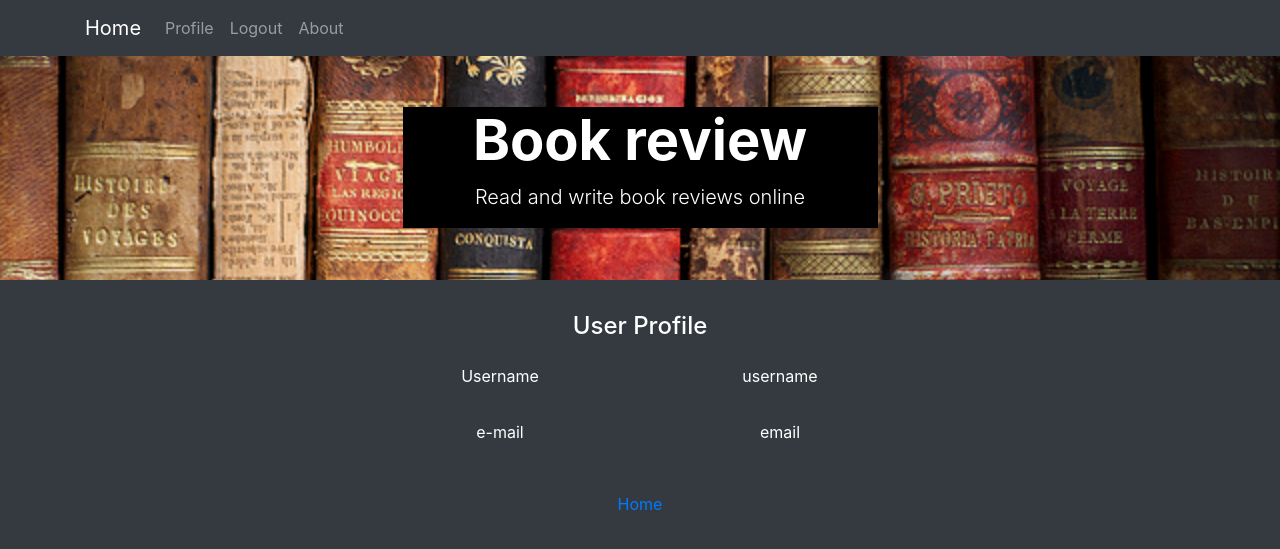
After one commit to ema00/cs50w_project01, a Flask app: page /profile in a window 1280 px wide. The commit adds this page. Shown: the top 549 px of the page. Run offline with Flask 2, Linux system fonts and the light colour scheme; some libraries are stand-ins or nearby versions.

Commit message:
added profile.html

```diff
--- a/application.py
+++ b/application.py
@@ -65,5 +65,11 @@ def register_post():
     return render_template("register.html", message="User data not valid.")
 
 
+@app.route("/profile", methods=["GET"])
+def profile():
+    # FOR NOW, JUST RENDER A MOCK TEMPLATE
+    return render_template("profile.html", username = "USER", email = "usermail@usermail.com")
+
+
 def user_credentials_ok(username, password):
     return username == "user" and password == "pass"
--- a/templates/index.html
+++ b/templates/index.html
@@ -13,7 +13,7 @@
 
 {% block actions_anchors %}
     <li class="nav-item">
-        <a class="nav-link" href="{{ url_for('index') }}">Profile</a>
+        <a class="nav-link" href="{{ url_for('profile') }}">Profile</a>
     </li>
     <li class="nav-item">
         <a class="nav-link" href="{{ url_for('index') }}">Logout</a>
--- /dev/null
+++ b/templates/profile.html
@@ -0,0 +1,58 @@
+{% extends "layout.html" %}
+
+
+{% block title %}
+    Book review
+{% endblock %}
+
+
+{% block home_anchor %}
+    <a class="navbar-brand" href="{{ url_for('index') }}">Home</a>
+{% endblock %}
+
+
+{% block actions_anchors %}
+    <li class="nav-item">
+        <a class="nav-link" href="{{ url_for('profile') }}">Profile</a>
+    </li>
+    <li class="nav-item">
+        <a class="nav-link" href="{{ url_for('index') }}">Logout</a>
+    </li>
+    <li class="nav-item">
+        <a class="nav-link" href="{{ url_for('index') }}">About</a>
+    </li>
+{% endblock %}
+
+
+{% block form_search %}
+{% endblock %}
+
+
+{% block content %}
+    <div class="container text-center">
+
+        <h4 class="text-white mb-4">User Profile</h4>
+
+          <div class="form-row justify-content-center">
+            <div class="col-md-3 mb-4">
+              <label for="txt_username" class="text-white">Username</label>
+            </div>
+            <div class="col-md-3 mb-4">
+              <label for="username" class="text-white">username</label>
+            </div>
+          </div>
+          <div class="form-row justify-content-center">
+            <div class="col-md-3 mb-4">
+              <label for="txt_email" class="text-white">e-mail</label>
+            </div>
+            <div class="col-md-3 mb-4">
+              <label for="email" class="text-white">email</label>
+            </div>
+          </div>
+
+          <div class="mt-3">
+              <a href="{{ url_for('index') }}">Home</a>
+          </div>
+
+    </div>
+{% endblock %}
```
